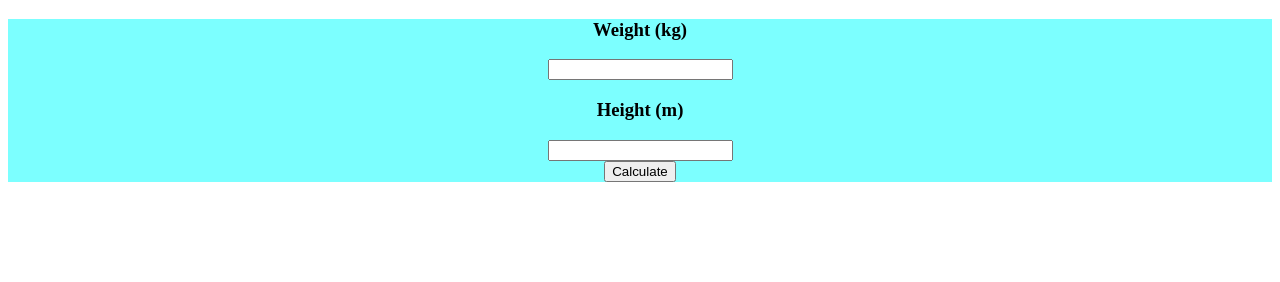
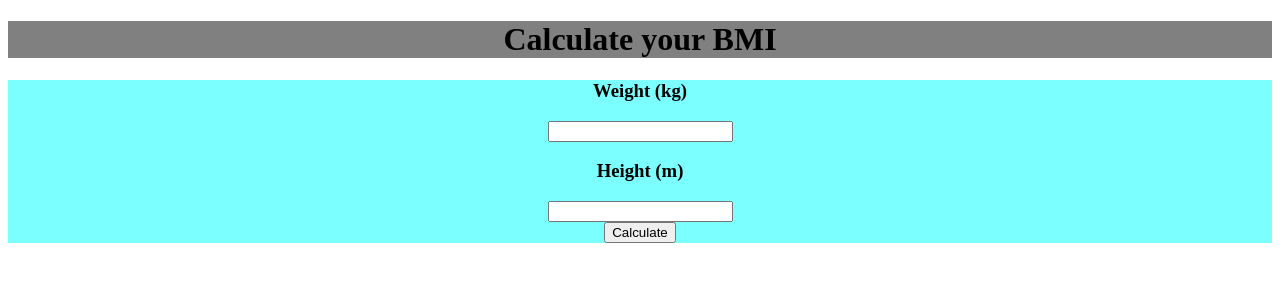
Before and after one commit to Sultan-07/BMI-calculator, a plain HTML site: page index.html in a window 1280 px wide. Drawn offline with Linux system fonts and the light colour scheme.

Commit message:
Update index.html

```diff
--- a/index.html
+++ b/index.html
@@ -5,6 +5,7 @@
     <meta name="viewport" content="width=device-width, initial-scale=1.0">
     <title>Document</title>
 </head>
+    <h1 style= "text-align: center; background-color: grey;"> Calculate your BMI</h1>
 <body>
     <div style="text-align: center; background-color:rgb(124, 255, 255);">
         <div>
```
